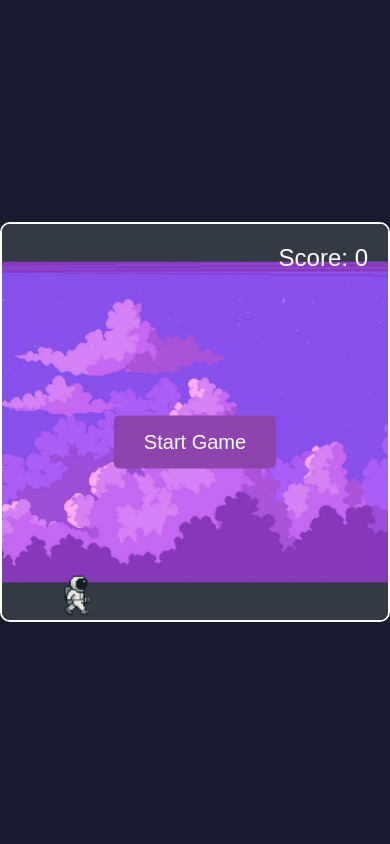
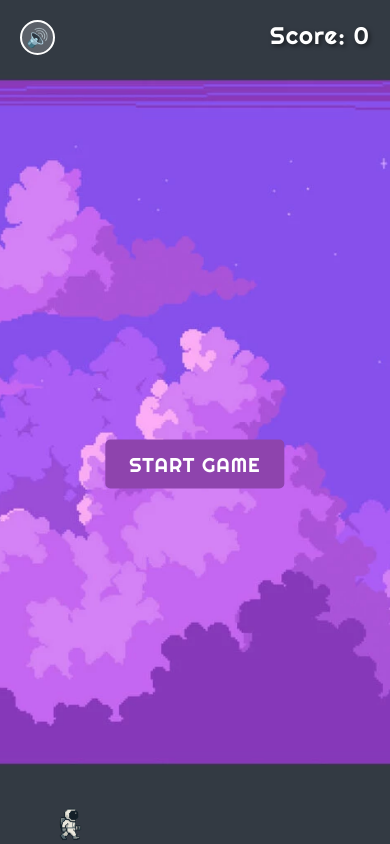
Before and after one commit to Charles0071811/GAMENAP, a Flask app: page / in a window 390 px wide. Run offline with Flask 3, Linux system fonts and the light colour scheme.

Commit message:
mise à jour avec les nouveaux fichiers

```diff
--- a/app.py
+++ b/app.py
@@ -7,14 +7,9 @@
 def index():
     return render_template('game.html')
 
-@app.route('/static/images/<path:filename>')
-def serve_image(filename):
-    # Split the path to get the directory and file
-    parts = filename.split('/')
-    if len(parts) == 2:
-        directory, file = parts
-        return send_from_directory(os.path.join('resources', directory), file)
-    return send_from_directory('resources', filename)
+@app.route('/static/<path:filename>')
+def serve_static(filename):
+    return send_from_directory('static', filename)
 
 if __name__ == '__main__':
     app.run(debug=True)
--- a/static/css/game.css
+++ b/static/css/game.css
@@ -1,3 +1,10 @@
+@font-face {
+    font-family: 'Righteous';
+    src: url('../font/Righteous-Regular.ttf') format('truetype');
+    font-weight: normal;
+    font-style: normal;
+}
+
 * {
     margin: 0;
     padding: 0;
@@ -10,22 +17,26 @@
     align-items: center;
     min-height: 100vh;
     background: #1a1a2e;
-    font-family: Arial, sans-serif;
+    font-family: 'Righteous', Arial, sans-serif;
+    letter-spacing: 0.5px;
 }
 
 .game-container {
     position: relative;
-    width: 800px;
-    height: 400px;
+    width: 100%;
+    max-width: 800px;
+    height: 100vh;
+    max-height: 400px;
     overflow: hidden;
     border: 2px solid #fff;
     border-radius: 10px;
+    margin: 0 auto;
 }
 
 .game-area {
     width: 100%;
     height: 100%;
-    background: url('/static/images/background/background1.png') no-repeat center center;
+    background: url('../images/background/background1.png') no-repeat center center;
     background-size: cover;
     position: relative;
 }
@@ -33,7 +44,7 @@
 .astronaut {
     width: 50px;
     height: 50px;
-    background: url('/static/images/player/astro1.png') no-repeat;
+    background: url('../images/player/astro1.png') no-repeat;
     background-size: contain;
     position: absolute;
     bottom: 0;
@@ -46,14 +57,14 @@
 }
 
 .astronaut.jumping {
-    background: url('/static/images/player/astro2.png') no-repeat;
+    background: url('../images/player/astro2.png') no-repeat;
     background-size: contain;
 }
 
 .cloud {
     width: 80px;
     height: 30px;
-    background: url('/static/images/clouds/cloud1.png') no-repeat;
+    background: url('../images/clouds/cloud1.png') no-repeat;
     background-size: contain;
     position: absolute;
     bottom: 0;
@@ -62,7 +73,7 @@
 .can {
     width: 30px;
     height: 30px;
-    background: url('/static/images/can/NAP_can.png') no-repeat;
+    background: url('../images/can/NAP_can.png') no-repeat;
     background-size: contain;
     position: absolute;
 }
@@ -70,7 +81,7 @@
 .bed {
     width: 100px;
     height: 60px;
-    background: url('/static/images/bed/bed.png') no-repeat;
+    background: url('../images/bed/bed.png') no-repeat;
     background-size: contain;
     position: absolute;
     bottom: 0;
@@ -114,7 +125,7 @@
 
 .astronaut.sleeping {
     animation: sleep 1.5s forwards;
-    background: url('/static/images/player/astro2.png') no-repeat;
+    background: url('../images/player/astro2.png') no-repeat;
     background-size: contain;
     z-index: 2;
 }
@@ -136,8 +147,11 @@
     top: 20px;
     right: 20px;
     color: #fff;
-    font-size: 24px;
+    font-size: 28px;
     z-index: 1;
+    font-family: 'Righteous', Arial, sans-serif;
+    text-shadow: 2px 2px 4px rgba(0, 0, 0, 0.5);
+    letter-spacing: 1px;
 }
 
 .message {
@@ -146,13 +160,15 @@
     left: 50%;
     transform: translate(-50%, -50%);
     color: #fff;
-    font-size: 32px;
+    font-size: 36px;
     text-align: center;
     display: none;
     z-index: 3;
     text-shadow: 2px 2px 4px rgba(0, 0, 0, 0.5);
     animation: fadeIn 0.5s ease-in;
     width: 100%;
+    font-family: 'Righteous', Arial, sans-serif;
+    letter-spacing: 1px;
 }
 
 .start-button {
@@ -161,13 +177,16 @@
     left: 50%;
     transform: translate(-50%, -50%);
     padding: 15px 30px;
-    font-size: 20px;
+    font-size: 24px;
     color: white;
     border: none;
     border-radius: 5px;
     cursor: pointer;
     z-index: 2;
     transition: all 0.3s ease;
+    font-family: 'Righteous', Arial, sans-serif;
+    letter-spacing: 1px;
+    text-transform: uppercase;
 }
 
 .start-button.play-again {
@@ -226,12 +245,114 @@
 
 @keyframes run {
     0% {
-        background-image: url('/static/images/player/astro1.png');
+        background-image: url('../images/player/astro1.png');
     }
     50% {
-        background-image: url('/static/images/player/astro2.png');
+        background-image: url('../images/player/astro2.png');
     }
     100% {
-        background-image: url('/static/images/player/astro1.png');
+        background-image: url('../images/player/astro1.png');
     }
 }
+
+.music-toggle {
+    position: absolute;
+    top: 20px;
+    left: 20px;
+    background: rgba(255, 255, 255, 0.2);
+    border: 2px solid #fff;
+    color: #fff;
+    width: 40px;
+    height: 40px;
+    border-radius: 50%;
+    cursor: pointer;
+    font-size: 20px;
+    display: flex;
+    align-items: center;
+    justify-content: center;
+    z-index: 10;
+    transition: all 0.3s ease;
+}
+
+.music-toggle:hover {
+    background: rgba(255, 255, 255, 0.3);
+    transform: scale(1.1);
+}
+
+.music-toggle.muted {
+    background: rgba(255, 0, 0, 0.2);
+}
+
+@media (max-width: 768px) {
+    .game-container {
+        height: 100vh;
+        max-height: 100vh;
+        border: none;
+        border-radius: 0;
+    }
+
+    .astronaut {
+        width: 40px;
+        height: 40px;
+    }
+
+    .cloud {
+        width: 60px;
+        height: 25px;
+    }
+
+    .can {
+        width: 25px;
+        height: 25px;
+    }
+
+    .bed {
+        width: 80px;
+        height: 50px;
+    }
+
+    .score {
+        font-size: 24px;
+    }
+
+    .message {
+        font-size: 28px;
+    }
+
+    .start-button {
+        font-size: 20px;
+        padding: 12px 24px;
+    }
+
+    .music-toggle {
+        width: 35px;
+        height: 35px;
+        font-size: 18px;
+    }
+}
+
+@media (max-height: 500px) {
+    .game-container {
+        height: 100vh;
+    }
+
+    .astronaut {
+        width: 35px;
+        height: 35px;
+    }
+
+    .cloud {
+        width: 50px;
+        height: 20px;
+    }
+
+    .can {
+        width: 20px;
+        height: 20px;
+    }
+
+    .bed {
+        width: 70px;
+        height: 45px;
+    }
+}
--- a/templates/game.html
+++ b/templates/game.html
@@ -2,13 +2,16 @@
 <html lang="en">
 <head>
     <meta charset="UTF-8">
-    <meta name="viewport" content="width=device-width, initial-scale=1.0">
+    <meta name="viewport" content="width=device-width, initial-scale=1.0, maximum-scale=1.0, user-scalable=no">
+    <meta name="apple-mobile-web-app-capable" content="yes">
+    <meta name="mobile-web-app-capable" content="yes">
     <title>Sleepy Astronaut Game</title>
     <link rel="stylesheet" href="{{ url_for('static', filename='css/game.css') }}">
 </head>
 <body>
     <div class="game-container">
         <div class="score">Score: <span id="score">0</span></div>
+        <button id="musicToggle" class="music-toggle">🔊</button>
         <div class="game-area">
             <div id="astronaut" class="astronaut"></div>
             <div id="bed" class="bed"></div>
@@ -16,6 +19,12 @@
         <div id="message" class="message"></div>
         <button id="startButton" class="start-button">Start Game</button>
     </div>
+    <audio id="backgroundMusic" loop>
+        <source src="{{ url_for('static', filename='images/music/NAP_Game_Music.mp3') }}" type="audio/mpeg">
+    </audio>
+    <audio id="snoringSound">
+        <source src="{{ url_for('static', filename='images/music/male-snoring-297875.mp3') }}" type="audio/mpeg">
+    </audio>
     <script src="{{ url_for('static', filename='js/game.js') }}"></script>
 </body>
 </html>
```
Also changed, not shown: static/js/game.js (+106 -4 lines), resources/font/Righteous-Regular.ttf (added), static/font/Righteous-Regular.ttf (added), 4 other files.
